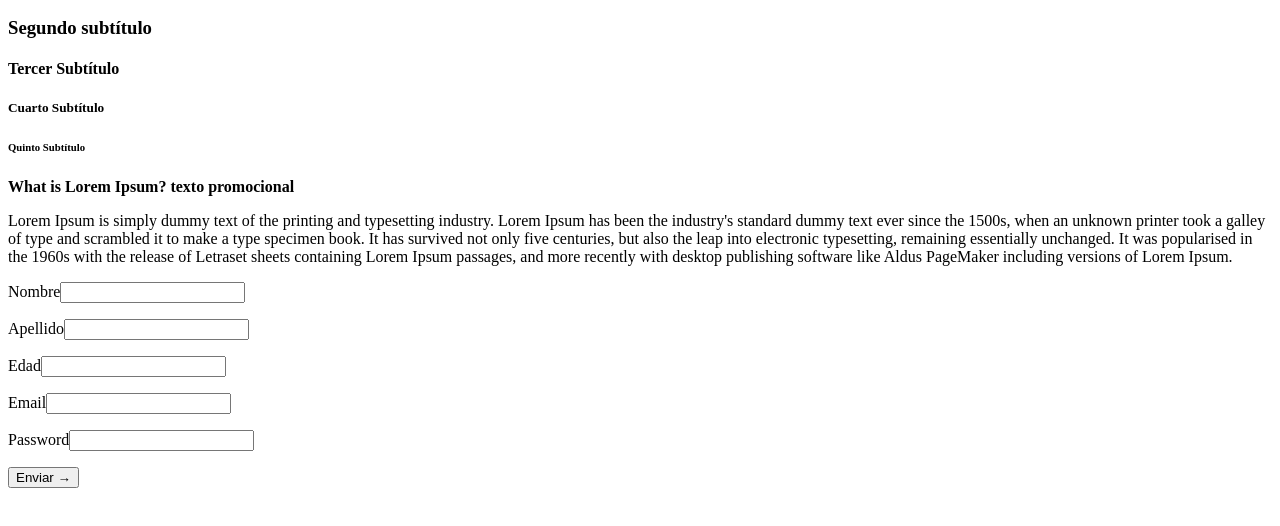
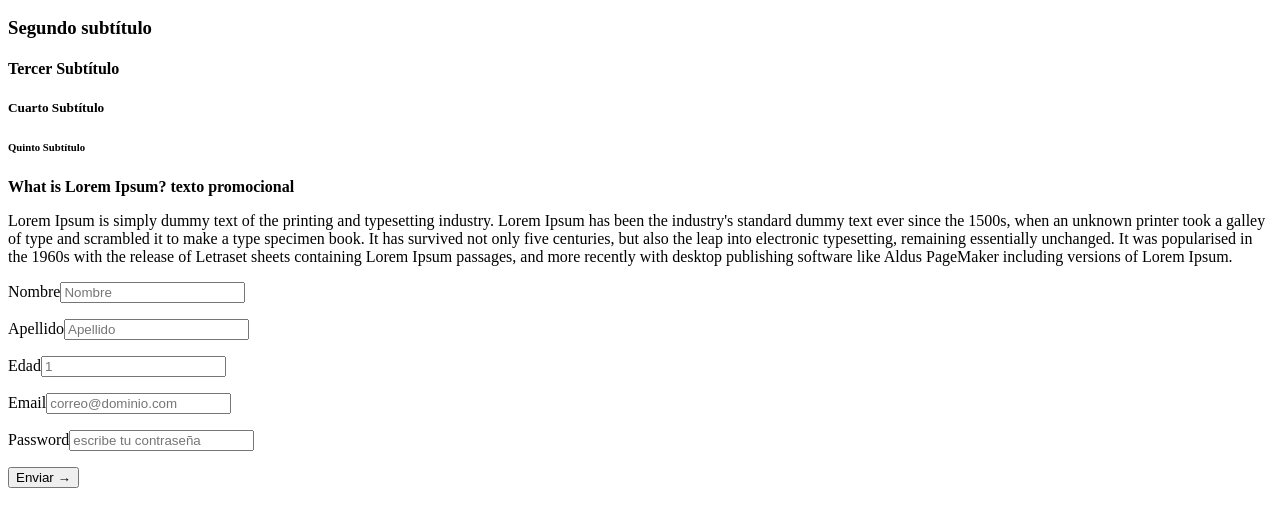
Before and after one commit to Madadeivi-zz/santander-front, a plain HTML site: page index.html in a window 1280 px wide. Shown: the part 110-636 px from the top of the page. Drawn offline with Linux system fonts and the light colour scheme.

Commit message:
Se realiza ejercicio en html para atender el reto 03 extendido

```diff
--- a/index.html
+++ b/index.html
@@ -19,11 +19,11 @@
     <p>
         <!--<input type="text"><br> -->
         <form action="">
-            <p>Nombre<input type="text" name="Nombre" id="name"><br></p>
-            <p>Apellido<input type="text" name="Apellido" id="lastName"><br></p>
-            <p>Edad<input type="number" name="Edad" id="age"><br></p>
-            <p>Email<input type="email" name="Email" id="mail"><br></p>
-            <p>Password<input type="password" name="Password" id="password"><br></p>
+            <p><label for="name">Nombre</label><input type="text" name="Nombre" id="name" placeholder="Nombre" required><br></p>
+            <p><label for="lasName">Apellido</label><input type="text" name="Apellido" id="lastName" placeholder="Apellido"><br></p>
+            <p><label for="age">Edad</label><input type="number" name="Edad" id="age" placeholder="1"><br></p>
+            <p><label for="mail">Email</label><input type="email" name="Email" id="mail" placeholder="correo@dominio.com"><br></p>
+            <p><label for="password">Password</label><input type="password" name="Password" id="password" placeholder="escribe tu contraseña"><br></p>
             <button type="submit">Enviar &rarr;</button>
         </form>
     </p>
```
